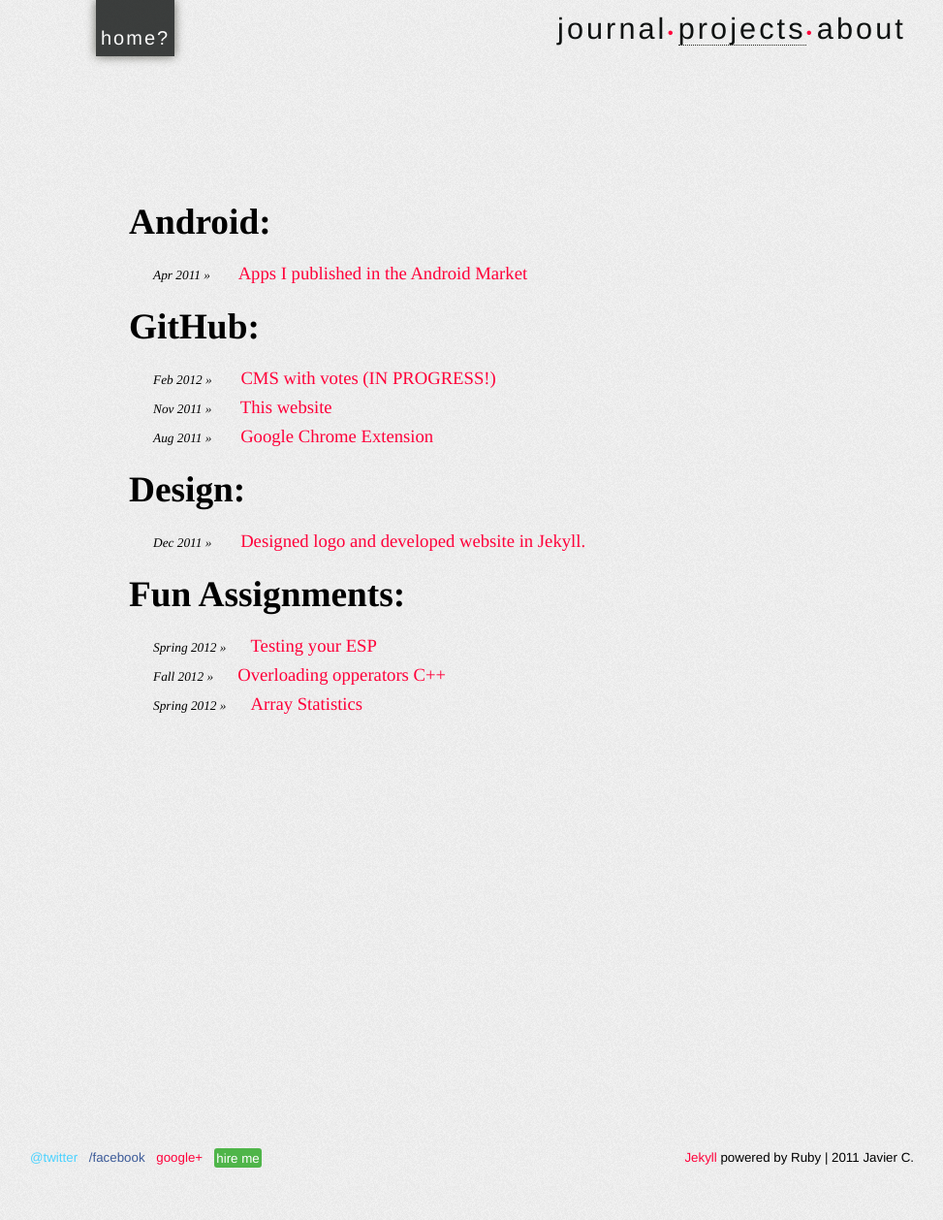
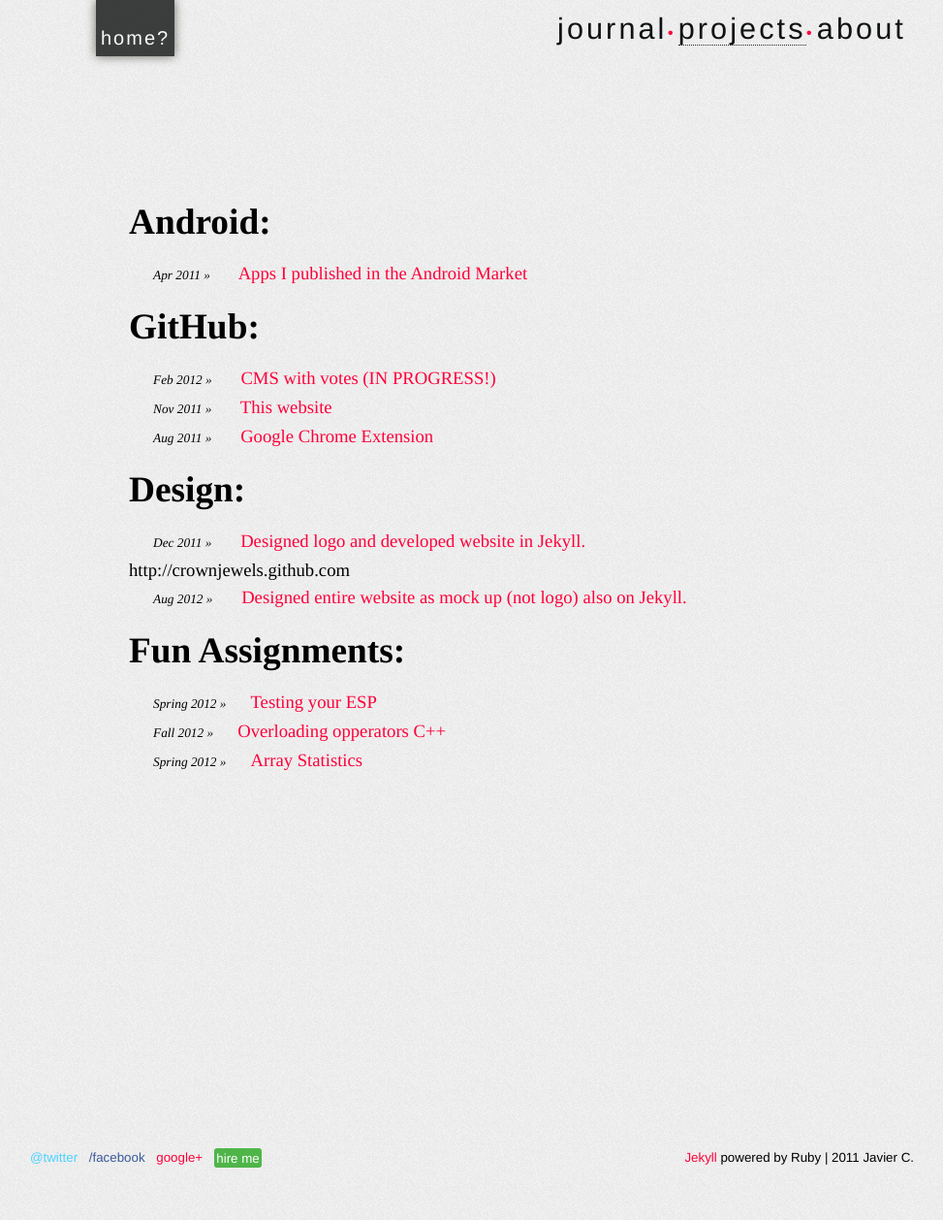
Before and after one commit to javierchavez/javierchavez.github.com, a Jekyll site: the page built from projects.html, in a window 1280 px wide. Shown: the whole page at 97% size, without its empty margins (157-1130 px from the left). Built offline with Jekyll 4.4.1, drawn with Linux system fonts in a browser that asks for light colours; nearby versions of some CDN libraries.

Commit message:
added ref

```diff
--- a/projects.html
+++ b/projects.html
@@ -25,7 +25,8 @@ title: Projects
 		Design:
 	</h1>
 	<ul>
-	    <li><span class="project_date">Dec 2011 &raquo;</span> <a href="http://rudylopez505.github.com/">Designed logo and developed website in Jekyll.</a></li>
+	    <li><span class="project_date">Dec 2011 &raquo;</span> <a href="http://rudylopez505.github.com/">Designed logo and developed website in Jekyll.</a></li>http://crownjewels.github.com
+	    <li><span class="project_date">Aug 2012 &raquo;</span> <a href="http://crownjewels.github.com">Designed entire website as mock up (not logo) also on Jekyll.</a></li>
 	</ul>
 </div>
 <div class="project_link">
```
